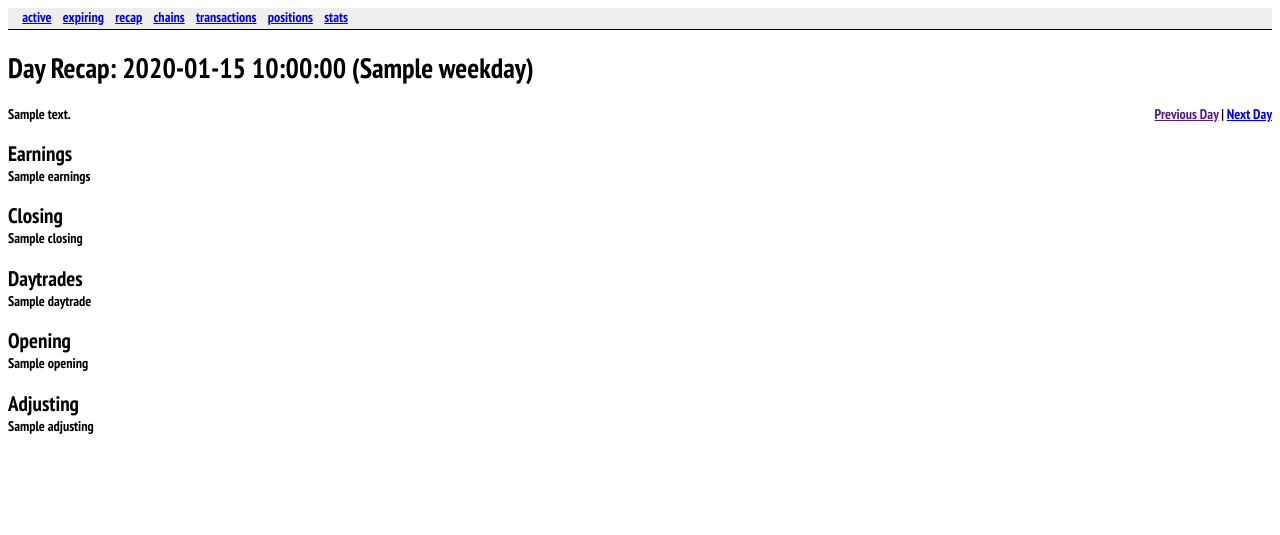
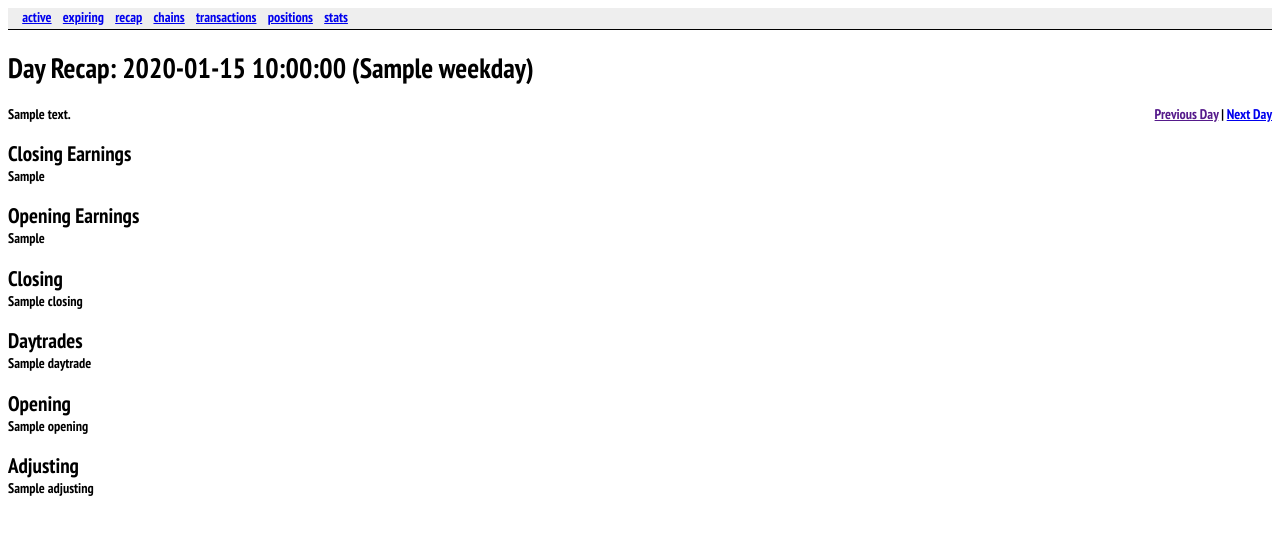
Before and after one commit to edgebips/johnny, a Flask app: template johnny/webapp/templates/recap.html in a window 1280 px wide. Shown: the top 535 px of the page. Run offline with Flask 2, Linux system fonts and the light colour scheme; the template is opened without the code that fills it: most values are stand-ins (such as "Sample title", 1, 10 or a date in 2020); parts of the project's set-up code (start-up, migrations or seed data) failed here and were passed over; some libraries are stand-ins or nearby versions.

Commit message:
Created actions for earnings trades in daily recap.

```diff
--- a/johnny/webapp/app.py
+++ b/johnny/webapp/app.py
@@ -332,7 +332,6 @@ def chain_names():
     chains_table = FilterChains(STATE.chains)
     buf = io.StringIO()
     pr = functools.partial(print, file=buf)
-    print(chains_table.lookallstr())
     for rec in chains_table.sort('underlyings').records():
         pr(rec.chain_id)
     response = flask.make_response(buf.getvalue(), 200)
@@ -611,19 +610,20 @@ def stats_pnlinit():
 
 
 ACTIONS = {
-    'Earnings': 0,
     'Closing': 1,
     'Daytrade': 2,
     'Adjusting': 3,
     'Opening': 4,
+    'Opening_Earnings': 5,
+    'Closing_Earnings': 6,
 }
 
-def get_date_chains(date: datetime.date) -> Tuple[Table, Table]:
+def get_chains_at_date(date: datetime.date) -> Tuple[Table, Table]:
     """Filter and identify chains active on a given date."""
 
     # A set of chain ids with transactions on the date.
     # This is used to figure out if an adjustment took place on a chain.
-    date_chains = set(
+    traded_chains = set(
         STATE.transactions
         .selectne('rowtype', 'Mark')
         .select(lambda r: r.datetime.date() == date)
@@ -634,18 +634,19 @@ def get_date_chains(date: datetime.date) -> Tuple[Table, Table]:
     def infer_action(r: Record) -> Optional[str]:
         if date == r.maxdate and r.status in {'FINAL', 'CLOSED'}:
             if date == r.mindate:
-                return 'Daytrade'
+                action = 'Daytrade'
             # Break out 'Earnings' to its own table.
-            if r.group == 'Earnings':
-                return 'Earnings'
             else:
-                return 'Closing'
+                action = 'Closing'
         elif date == r.mindate:
-            return 'Opening'
-        elif r.chain_id in date_chains:
-            return 'Adjusting'
+            action = 'Opening'
+        elif r.chain_id in traded_chains:
+            action = 'Adjusting'
         else:
             return None
+        if r.group == 'Earnings':
+            action += '_Earnings'
+        return action
 
     # Join in the comments from the chain.
     def get_comment(r: Record) -> str:
@@ -669,7 +670,17 @@ def get_date_chains(date: datetime.date) -> Tuple[Table, Table]:
               .sort(['k', 'chain_id'])
               .cutout('k')
               .addfield('comment', get_comment)
-              .leftjoin(commfees, key='chain_id', rprefix='day_')
+              .leftjoin(commfees, key='chain_id', rprefix='day_'))
+
+    # Exclude chains that are in background accounts.
+    exclude_accounts = {account.nickname
+                        for account in STATE.config.input.accounts
+                        if account.background}
+    if exclude_accounts:
+        chains = (chains
+                  .selectnotin('account', exclude_accounts))
+
+    chains = (chains
               .cutout('account', 'init_legs',
                       'net_liq', 'net_win', 'net_loss',
                       'commissions', 'fees')
@@ -683,8 +694,9 @@ def get_date_chains(date: datetime.date) -> Tuple[Table, Table]:
         'day_fees': ('day_fees', sum),
     }
 
+    summary_actions = {'Closing', 'Closing_Earnings', 'Daytrade'}
     def convert_agg_pnl(value, r: Record) -> str:
-        return 0 if r.action in {'Adjusting', 'Opening'} else value
+        return value if r.action in summary_actions else 0
     summary = (chains
                .aggregate('action', agg)
                .convert('pnl_chain', convert_agg_pnl, pass_row=True)
@@ -704,7 +716,7 @@ def recap_today():
 @app.route('/recap/<date>')
 def recap(date: str):
     date = dateutil.parser.parse(date).date()
-    chains, summary = get_date_chains(date)
+    chains, summary = get_chains_at_date(date)
     params = GetNavigation()
     params['date'] = date
     day = datetime.timedelta(days=1)
--- a/johnny/webapp/templates/recap.html
+++ b/johnny/webapp/templates/recap.html
@@ -18,7 +18,8 @@
       var summary_extra = Object.assign(extra, {bAutoWidth: false})
       CreateChainsTable('#summary', summary_extra);
 
-      var tables = ['#Earnings', '#Closing', '#Opening', '#Daytrade', '#Adjusting'];
+      var tables = ['#Closing', '#Opening', '#Daytrade', '#Adjusting',
+                    '#Closing_Earnings', '#Opening_Earnings'];
       $.each(tables, function(index, name) {
           CreateChainsTable(name, extra);
       });
@@ -56,9 +57,14 @@
 
 {{ summary|safe }}
 
-{% if Earnings %}
-<h2>Earnings</h2>
-{{ Earnings|safe }}
+{% if Closing_Earnings %}
+<h2>Closing Earnings</h2>
+{{ Closing_Earnings|safe }}
+{% endif %}
+
+{% if Opening_Earnings %}
+<h2>Opening Earnings</h2>
+{{ Opening_Earnings|safe }}
 {% endif %}
 
 <h2>Closing</h2>
```
Also changed, not shown: johnny/base/config_pb2.py (+11 -4 lines), 1 other file.
